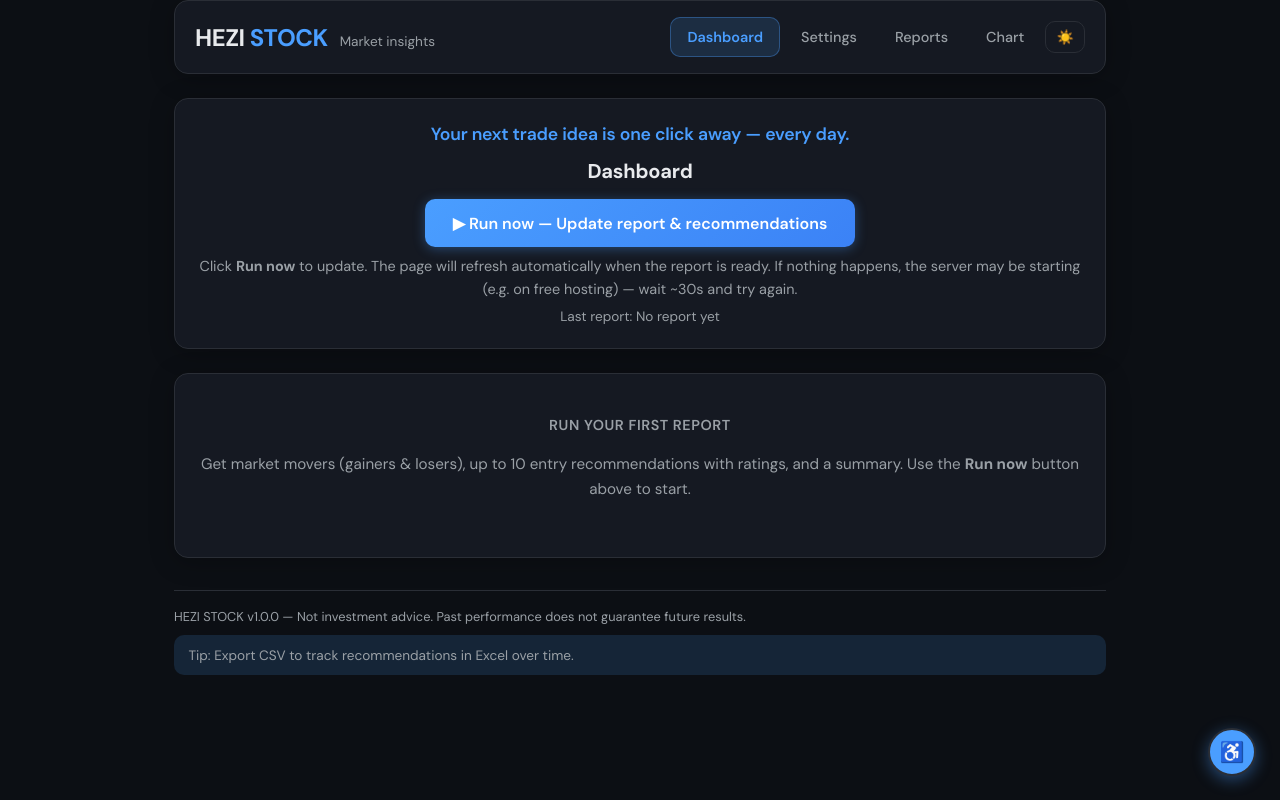
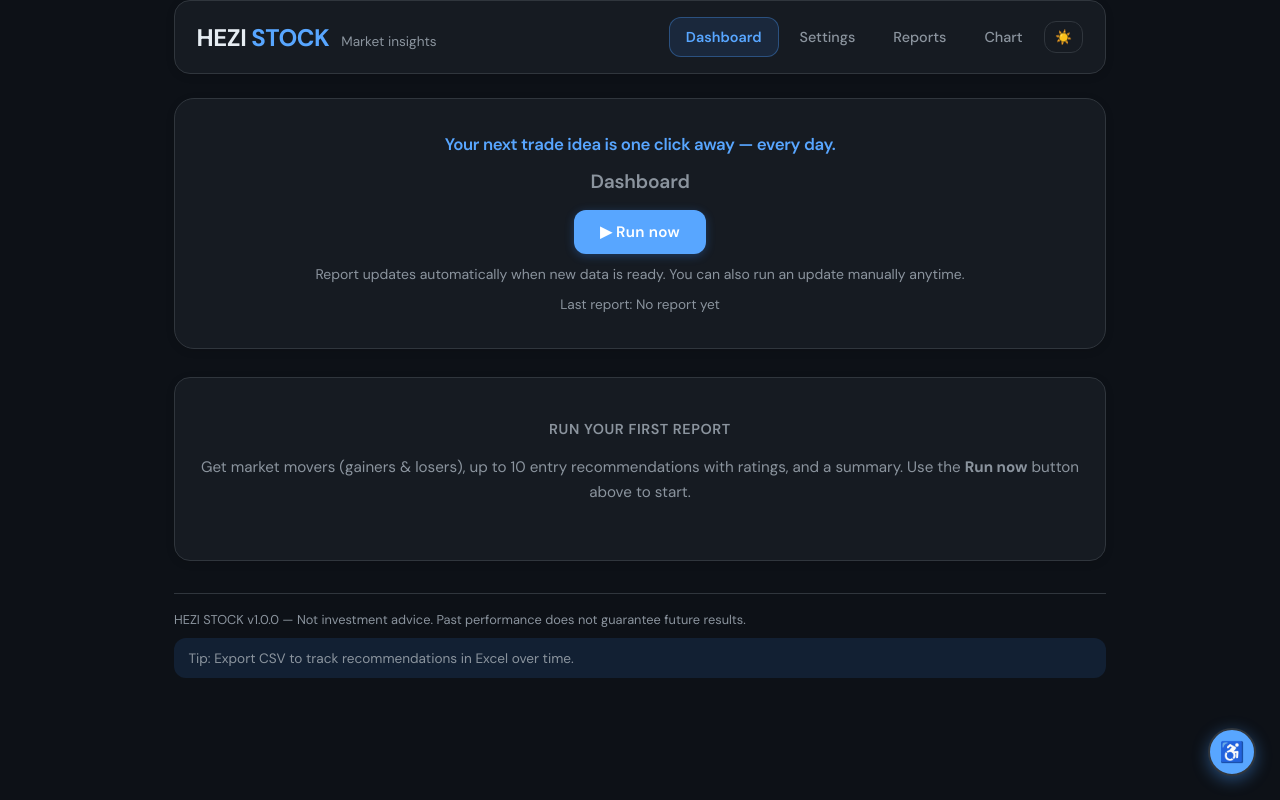
Before and after one commit to HeziStock/hezi-stock, a Flask app: page /app in a window 1280 px wide. Run offline with Flask 3, Linux system fonts and the light colour scheme.

Commit message:
update all

```diff
--- a/templates/base.html
+++ b/templates/base.html
@@ -10,20 +10,22 @@
   <link href="https://fonts.googleapis.com/css2?family=DM+Sans:ital,opsz,wght@0,9..40,400;0,9..40,500;0,9..40,600;0,9..40,700;1,9..40,400&display=swap" rel="stylesheet">
   <style>
     :root, body.theme-dark {
-      --bg: #0c0f14;
-      --bg-card: #151922;
-      --bg-card-hover: #1a1f28;
-      --text: #e8eaed;
-      --text-soft: #9aa0a6;
-      --accent: #4a9eff;
-      --accent-dim: rgba(74, 158, 255, 0.15);
-      --gain: #22c55e;
-      --gain-dim: rgba(34, 197, 94, 0.12);
-      --loss: #ef4444;
-      --border: #2a2e36;
-      --radius: 14px;
-      --radius-sm: 10px;
-      --shadow: 0 4px 24px rgba(0,0,0,0.25);
+      --bg: #0d1117;
+      --bg-card: #161b22;
+      --bg-card-hover: #1c2128;
+      --text: #e6edf3;
+      --text-soft: #8b949e;
+      --accent: #58a6ff;
+      --accent-dim: rgba(56, 139, 253, 0.12);
+      --gain: #3fb950;
+      --gain-dim: rgba(63, 185, 80, 0.12);
+      --loss: #f85149;
+      --border: #30363d;
+      --radius: 16px;
+      --radius-sm: 12px;
+      --radius-lg: 20px;
+      --shadow: 0 8px 24px rgba(0,0,0,0.2);
+      --shadow-sm: 0 2px 8px rgba(0,0,0,0.12);
     }
     body.theme-light {
       --bg: #f1f5f9;
@@ -61,13 +63,12 @@
       justify-content: space-between;
       flex-wrap: wrap;
       gap: 1rem;
-      padding: 1rem 1.25rem;
+      padding: 1rem 1.35rem;
       margin-bottom: 1.5rem;
-      border-bottom: 1px solid var(--border);
       background: var(--bg-card);
       border-radius: var(--radius);
       border: 1px solid var(--border);
-      box-shadow: var(--shadow);
+      box-shadow: var(--shadow-sm);
     }
     .brand {
       display: flex;
@@ -113,12 +114,12 @@
       background: var(--bg-card);
       border: 1px solid var(--border);
       border-radius: var(--radius);
-      padding: 1.35rem 1.5rem;
-      margin-bottom: 1.15rem;
-      box-shadow: var(--shadow);
-      transition: border-color 0.2s;
+      padding: 1.5rem 1.65rem;
+      margin-bottom: 1.25rem;
+      box-shadow: var(--shadow-sm);
+      transition: border-color 0.2s, box-shadow 0.2s;
     }
-    .card:hover { border-color: rgba(74, 158, 255, 0.2); }
+    .card:hover { border-color: rgba(88, 166, 255, 0.25); box-shadow: 0 4px 16px rgba(0,0,0,0.15); }
     .card h2 { font-size: 0.9rem; margin: 0 0 0.9rem 0; color: var(--text-soft); font-weight: 600; text-transform: uppercase; letter-spacing: 0.04em; }
     table { width: 100%; border-collapse: collapse; border-radius: var(--radius-sm); overflow: hidden; }
     thead th {
@@ -142,20 +143,20 @@
       display: inline-flex;
       align-items: center;
       gap: 0.4rem;
-      padding: 0.65rem 1.25rem;
-      background: linear-gradient(135deg, var(--accent) 0%, #3b82f6 100%);
+      padding: 0.6rem 1.2rem;
+      background: var(--accent);
       color: #fff;
       border: none;
       border-radius: var(--radius-sm);
       font-weight: 600;
-      font-size: 0.95rem;
+      font-size: 0.9rem;
       cursor: pointer;
       text-decoration: none;
       font-family: inherit;
-      box-shadow: 0 2px 12px rgba(74, 158, 255, 0.35);
-      transition: transform 0.1s, box-shadow 0.2s;
+      box-shadow: 0 2px 10px rgba(56, 139, 253, 0.3);
+      transition: transform 0.12s ease, box-shadow 0.2s ease, filter 0.2s;
     }
-    .btn:hover { filter: brightness(1.08); box-shadow: 0 4px 16px rgba(74, 158, 255, 0.4); }
+    .btn:hover { filter: brightness(1.1); box-shadow: 0 4px 16px rgba(56, 139, 253, 0.35); }
     .btn:active { transform: scale(0.98); }
     .btn-secondary { background: var(--bg-card); color: var(--text); border: 1px solid var(--border); box-shadow: none; }
     .btn-secondary:hover { background: var(--bg-card-hover); }
@@ -262,49 +263,59 @@
     .rec-modal-close { float: right; background: none; border: none; color: var(--text-soft); cursor: pointer; font-size: 1.25rem; padding: 0; line-height: 1; }
     .rec-modal-close:hover { color: var(--text); }
     .action-bar {
-      margin-bottom: 1.5rem;
+      margin-bottom: 1.75rem;
       background: var(--bg-card);
       border: 1px solid var(--border);
-      border-radius: var(--radius);
-      padding: 1.35rem 1.5rem;
-      box-shadow: var(--shadow);
+      border-radius: var(--radius-lg);
+      padding: 2rem 1.75rem;
+      box-shadow: var(--shadow-sm);
     }
     .action-bar--centered {
       text-align: center;
     }
     .action-bar--centered .run-form { display: flex; justify-content: center; }
     .action-bar-tagline {
-      font-size: 1.1rem;
+      font-size: 1.05rem;
       color: var(--accent);
       font-weight: 600;
-      margin: 0 0 0.5rem 0;
-      letter-spacing: -0.01em;
+      margin: 0 0 0.6rem 0;
+      letter-spacing: -0.02em;
     }
-    .action-bar h1 { margin-bottom: 0.75rem; font-size: 1.25rem; }
-    .run-form { margin: 0.5rem 0; }
-    .btn-run { padding: 0.85rem 1.75rem; font-size: 1rem; font-weight: 600; }
-    .action-hint { color: var(--text-soft); font-size: 0.9rem; margin: 0.4rem 0 0 0; }
-    .run-status { margin: 0.5rem 0 0 0; font-size: 0.95rem; min-height: 1.4em; display: none; }
+    .action-bar h1 { margin-bottom: 0.85rem; font-size: 1.2rem; font-weight: 600; color: var(--text-soft); }
+    .action-bar-meta { margin: 0.6rem 0 0 0; font-size: 0.85rem; }
+    .run-form { margin: 0.6rem 0; }
+    .btn-run {
+      padding: 0.75rem 1.6rem;
+      font-size: 0.95rem;
+      font-weight: 600;
+      border-radius: var(--radius-sm);
+      letter-spacing: 0.02em;
+      transition: transform 0.15s ease, box-shadow 0.2s ease;
+    }
+    .btn-run:hover { transform: translateY(-1px); box-shadow: 0 6px 20px rgba(56, 139, 253, 0.4); }
+    .action-hint { color: var(--text-soft); font-size: 0.875rem; margin: 0.5rem 0 0 0; line-height: 1.5; }
+    .run-status { margin: 0.5rem 0 0 0; font-size: 0.9rem; min-height: 1.4em; }
     .status-in-progress { color: var(--accent); font-weight: 700; }
     .loading-bar {
       display: flex;
       align-items: center;
-      gap: 0.85rem;
-      padding: 0.9rem 1.2rem;
+      gap: 0.9rem;
+      padding: 1rem 1.35rem;
       background: var(--accent-dim);
-      border: 1px solid rgba(74, 158, 255, 0.35);
-      border-radius: var(--radius-sm);
-      margin-bottom: 1.15rem;
+      border: 1px solid rgba(88, 166, 255, 0.25);
+      border-radius: var(--radius);
+      margin-bottom: 1.25rem;
       color: var(--accent);
       font-weight: 500;
+      font-size: 0.9rem;
     }
     .loading-spinner {
-      width: 22px;
-      height: 22px;
+      width: 20px;
+      height: 20px;
       border: 2px solid var(--border);
       border-top-color: var(--accent);
       border-radius: 50%;
-      animation: spin 0.75s linear infinite;
+      animation: spin 0.7s linear infinite;
     }
     @keyframes spin { to { transform: rotate(360deg); } }
     .toast-wrap { position: fixed; bottom: 1.5rem; left: 50%; transform: translateX(-50%); z-index: 1001; pointer-events: none; }
--- a/templates/index.html
+++ b/templates/index.html
@@ -36,23 +36,23 @@
 </script>
 {% endblock %}
 {% block content %}
-<div class="action-bar action-bar--centered">
+<div class="action-bar action-bar--centered" data-report-time="{{ (insight.generated_at if insight is defined and insight and insight.generated_at else '') | default('', true) }}">
   <p class="action-bar-tagline">Your next trade idea is one click away — every day.</p>
   <h1>Dashboard</h1>
   <form method="post" action="{{ url_for('run_now') }}" class="run-form" id="run-form">
-    <button type="submit" class="btn btn-run" id="run-btn" aria-label="Run now to update report and recommendations">▶ Run now — Update report & recommendations</button>
+    <button type="submit" class="btn btn-run" id="run-btn" aria-label="Run now to update report and recommendations">▶ Run now</button>
   </form>
-  <p class="action-hint">Click <strong>Run now</strong> to update. The page will refresh automatically when the report is ready. If nothing happens, the server may be starting (e.g. on free hosting) — wait ~30s and try again.</p>
-  <p class="run-status" id="run-status" aria-live="polite"></p>
+  <p class="action-hint">Report updates automatically when new data is ready. You can also run an update manually anytime.</p>
+  <p class="run-status" id="run-status" aria-live="polite" style="display: none;"></p>
   {% if last_report_time %}
-  <p class="muted" style="margin: 0.35rem 0 0 0; font-size: 0.85rem;">Last report: <strong>{{ last_report_time }}</strong></p>
+  <p class="muted action-bar-meta">Last report: <strong>{{ last_report_time }}</strong></p>
   {% else %}
-  <p class="muted" style="margin: 0.35rem 0 0 0; font-size: 0.85rem;">Last report: No report yet</p>
+  <p class="muted action-bar-meta">Last report: No report yet</p>
   {% endif %}
 </div>
 <div id="loading-bar" class="loading-bar" style="display: none;">
   <span class="loading-spinner"></span>
-  <span id="loading-bar-text">IN PROGRESS — Updating report… Auto-refresh when ready</span>
+  <span id="loading-bar-text">Updating report…</span>
 </div>
 <script>
 (function() {
@@ -60,32 +60,49 @@
   var statusEl = document.getElementById('run-status');
   var loadingBar = document.getElementById('loading-bar');
   var runBtn = document.getElementById('run-btn');
+  var actionBar = document.querySelector('.action-bar');
   if (!form || !statusEl) return;
+
+  // Auto-update: poll for newer report and reload when available
+  var currentReportTime = (actionBar && actionBar.getAttribute('data-report-time')) || '';
+  var pollIntervalMs = 60000;
+  var pollTimer = setInterval(function() {
+    if (document.hidden) return;
+    fetch('/api/latest').then(function(r) { return r.json(); }).then(function(data) {
+      if (!data.ok || !data.insight || !data.insight.generated_at) return;
+      var newTime = data.insight.generated_at;
+      if (!newTime) return;
+      var newMs = new Date(newTime).getTime();
+      var oldMs = currentReportTime ? new Date(currentReportTime).getTime() : 0;
+      if (newMs > oldMs) {
+        clearInterval(pollTimer);
+        window.location.reload();
+      }
+    }).catch(function() {});
+  }, pollIntervalMs);
+
   document.addEventListener('keydown', function(e) {
     if (e.ctrlKey && e.key === 'Enter') { e.preventDefault(); form.requestSubmit(); }
   });
   form.addEventListener('submit', function() {
-    statusEl.textContent = '';
-    statusEl.innerHTML = '<span class="status-in-progress">● IN PROGRESS</span> — Sending request…';
+    statusEl.innerHTML = '<span class="status-in-progress">Updating…</span>';
     statusEl.style.display = 'block';
     if (loadingBar) loadingBar.style.display = 'flex';
     if (runBtn) { runBtn.disabled = true; runBtn.style.opacity = '0.7'; }
-    var timeoutMs = 18000;
     window.setTimeout(function() {
       if (runBtn && runBtn.disabled) {
-        var stillHere = !window.location.search.includes('run_started');
-        if (stillHere) {
+        if (!window.location.search.includes('run_started')) {
           runBtn.disabled = false;
           runBtn.style.opacity = '1';
-          statusEl.innerHTML = '<span style="color: var(--text-soft);">Request is taking longer than usual (server may be starting). You can try <strong>Run now</strong> again.</span>';
+          statusEl.innerHTML = '<span style="color: var(--text-soft);">Taking longer than usual. Try <strong>Run now</strong> again.</span>';
           statusEl.style.display = 'block';
         }
       }
-    }, timeoutMs);
+    }, 18000);
   });
   var runStarted = new URLSearchParams(window.location.search).get('run_started');
   if (runStarted && statusEl) {
-    statusEl.innerHTML = '<span class="status-in-progress">● IN PROGRESS</span> — Running…';
+    statusEl.innerHTML = '<span class="status-in-progress">Updating…</span>';
     statusEl.style.display = 'block';
   }
 })();
```
